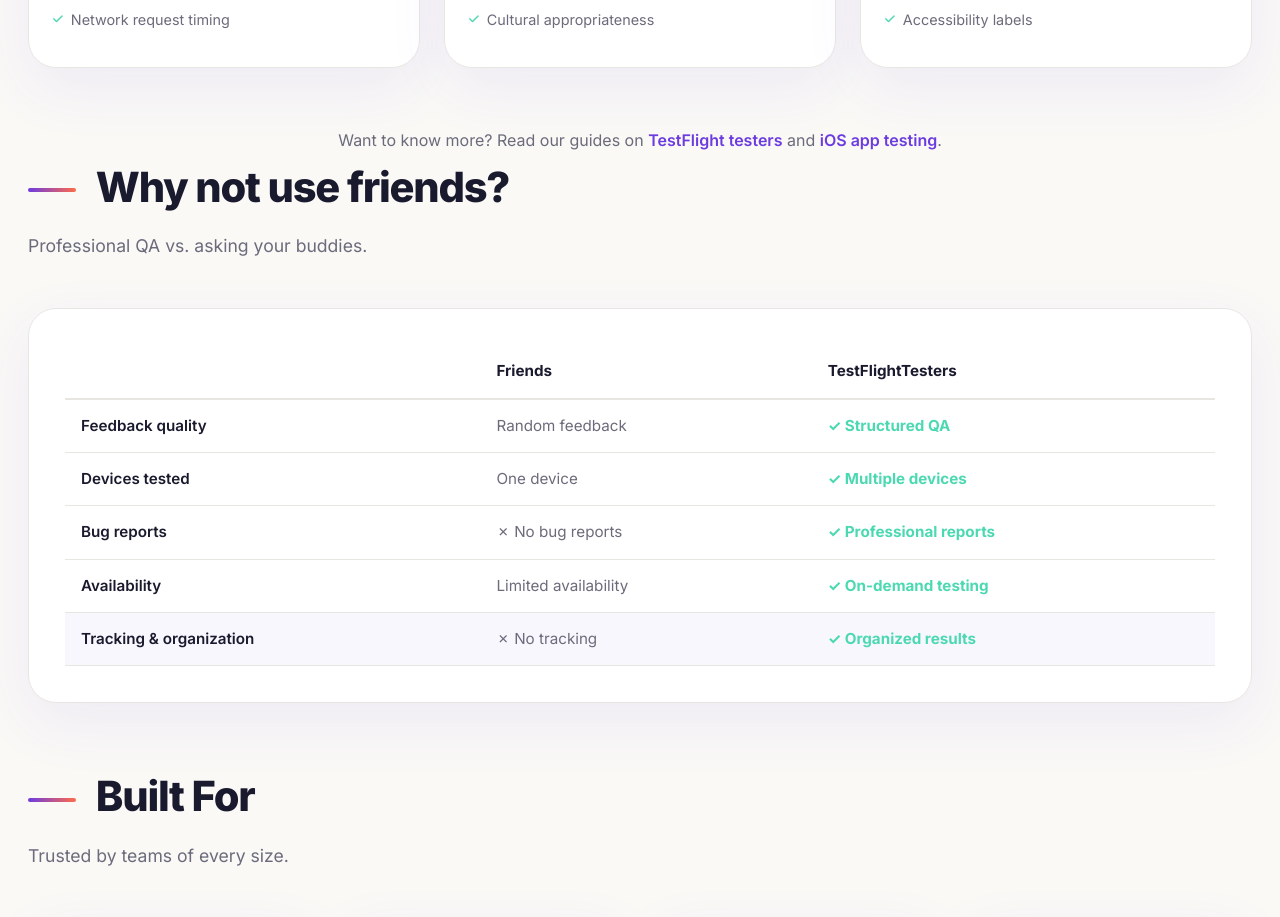
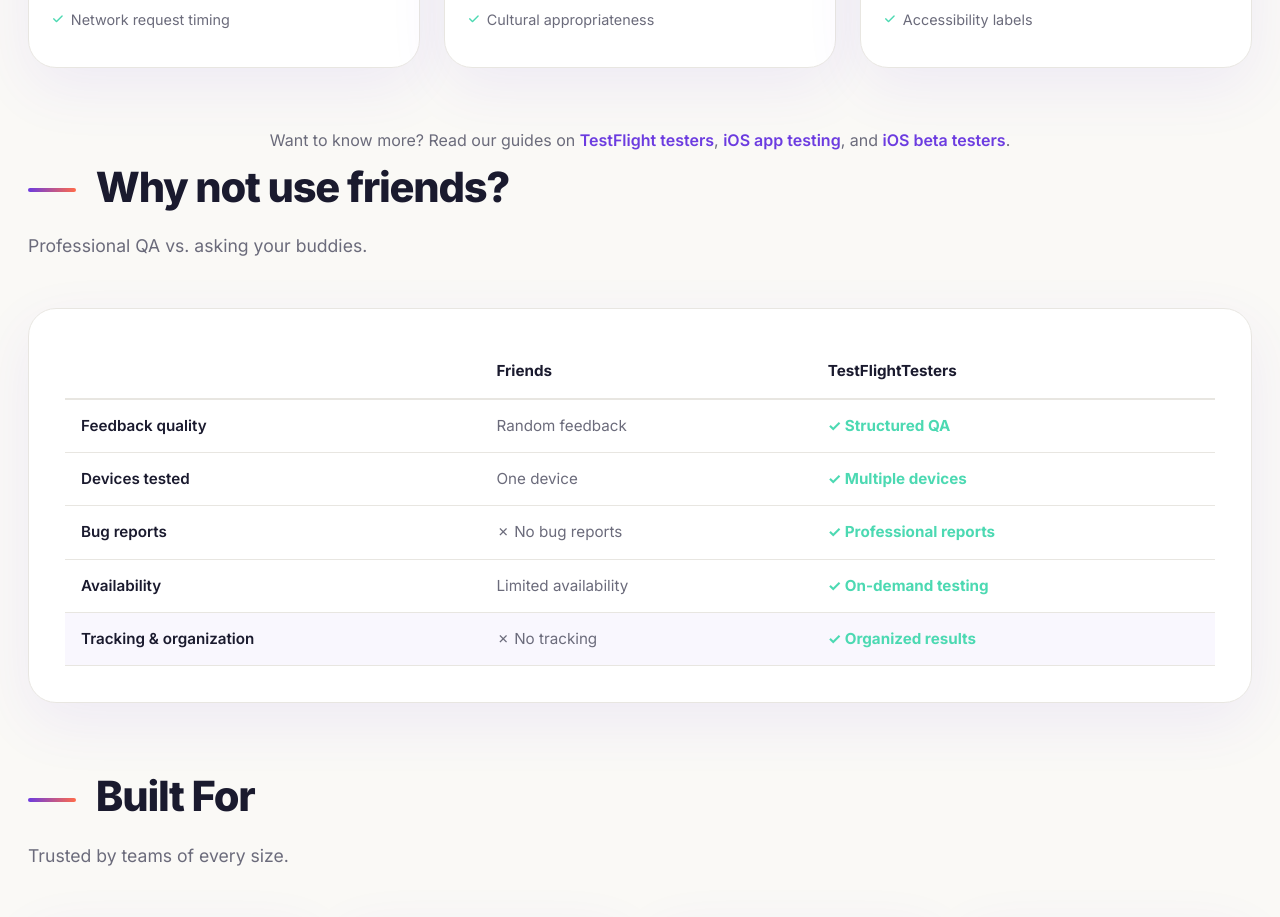
Before and after one commit to RealAppTesters/testflight-testers, a Next.js app: page / in a window 1280 px wide. Shown: the part 3220-4137 px from the top of the page. Built offline with nearby package versions, Linux system fonts and the light colour scheme.

Commit message:
Update TestingTypes.tsx

```diff
--- a/components/TestingTypes.tsx
+++ b/components/TestingTypes.tsx
@@ -129,10 +129,14 @@
         Want to know more? Read our guides on{" "}
         <Link href="/testflight-testers" className="testing-types-link">
           TestFlight testers
-        </Link>{" "}
-        and{" "}
+        </Link>
+        ,{" "}
         <Link href="/ios-app-testing" className="testing-types-link">
           iOS app testing
+        </Link>
+        , and{" "}
+        <Link href="/ios-beta-testers" className="testing-types-link">
+          iOS beta testers
         </Link>
         .
       </p>
```
